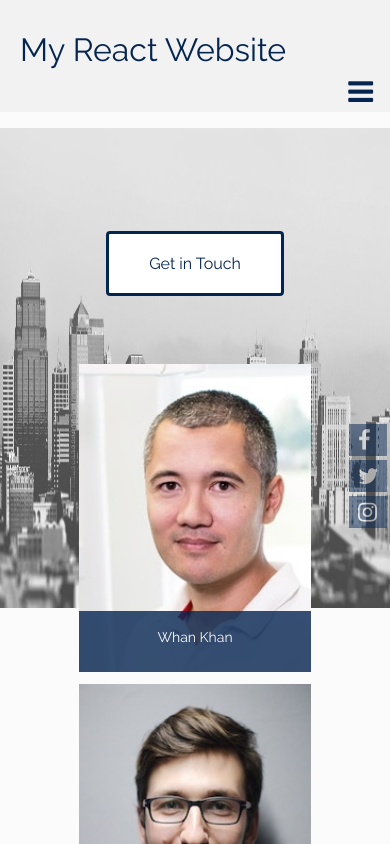
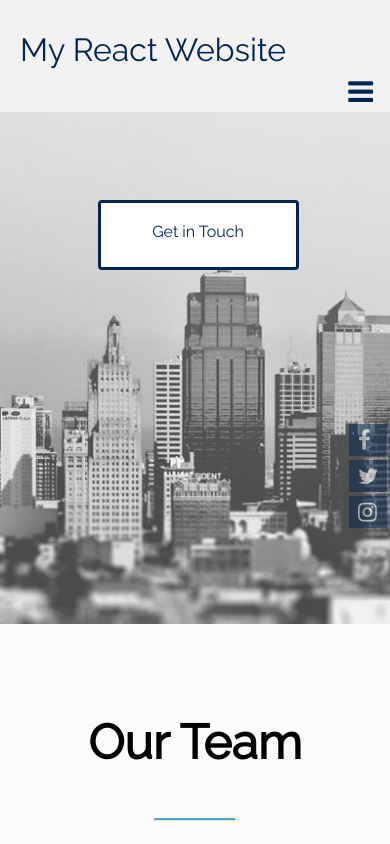
Before and after one commit to paul-wr/my-react-website, a React (Create React App) app: page / in a window 390 px wide. Shown: the top 844 px of the page. Built offline with nearby package versions, Linux system fonts and the light colour scheme.

Commit message:
css update

```diff
--- a/src/App.css
+++ b/src/App.css
@@ -432,33 +432,53 @@ only screen and (-o-min-device-pixel-ratio: 2/1),
 only screen and (-webkit-min-device-pixel-ratio: 2),
 
 only screen and (min-device-pixel-ratio: 2) {
-#home-section-one {
+#home-section-one:before {
+content: "";
 background-image: url("city.jpg");
-background-size: 32em 30em;
+background-size: cover;
 position: absolute;
 top: 112px;
 left: 0;
 width: 100%;
 height: 32em;
 }
+.contact, .contact a {
+background-color: #fff;
+position: absolute;
+top: 200px;
+left: 25%;
+right: 25%;
+height: 25px;
+width: 30%;
+padding: 5% 10%;
+}
 .contact {
-background-color: #fff;
-z-index: 1000!important
+line-height: 1.1!important;
 }
 }
 @media screen and (max-width: 500px){
-#home-section-one {
+#home-section-one:before {
+content: "";
 background-image: url("city.jpg");
-background-size: 32em 30em;
+background-size: cover;
 position: absolute;
 top: 112px;
 left: 0;
 width: 100%;
 height: 32em;
 }
+.contact, .contact a {
+background-color: #fff;
+position: absolute;
+top: 200px;
+left: 25%;
+right: 25%;
+height: 25px;
+width: 30%;
+padding: 5% 10%;
+}
 .contact {
-background-color: #fff;
-z-index: 1000!important
+line-height: 1.1!important;
 }
 .main-nav li a {
 color: #052551;
```
